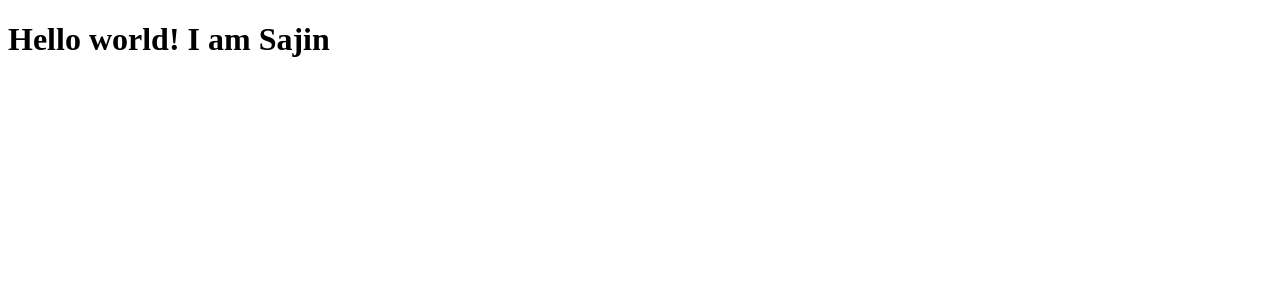
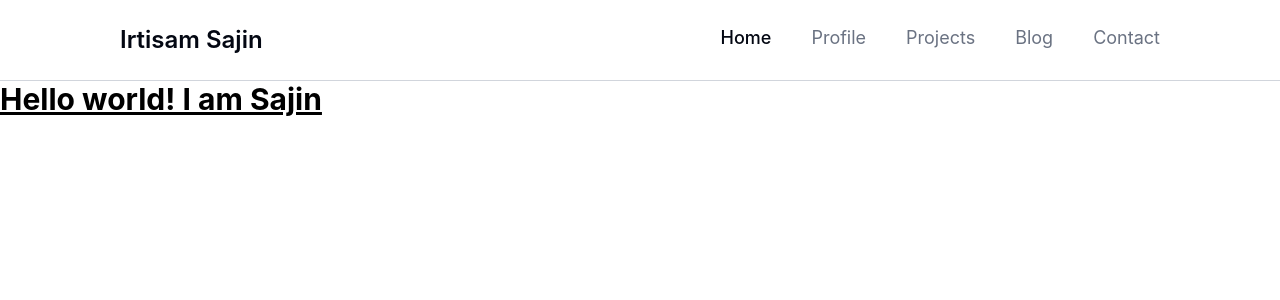
Before and after one commit to irtisamsajin/irtisamsajin.github.io, a React (Vite) app: page /#/ in a window 1280 px wide. Shown: the top 300 px of the page. Built offline with nearby package versions, Linux system fonts and the light colour scheme.

Commit message:
Navbar initial version

```diff
--- /dev/null
+++ b/src/Components/Navbar.jsx
@@ -0,0 +1,23 @@
+import { Link } from "react-router-dom"
+
+function Navbar({activePage}) {
+    return (
+    <>
+    <div className="sticky top-0 flex justify-between px-12 md:px-20 lg:px-30 p-6 opacity-100 border-b-1 border-b-gray-300 bg-white text-gray-950 ">
+        <div>
+            <Link to="/" ><h3 className="text-2xl font-semibold">Irtisam Sajin</h3></Link>
+
+        </div>
+        <div className="flex justify-center gap-1 sm:gap-5 md:gap-6 lg:gap-10 text-lg text-gray-500">
+            <Link to="/" className={`hover:text-gray-950 transition duration-300 ${activePage=='/'?'text-gray-950 font-medium':''}`}>Home</Link>
+            <Link to="/profile" className={`hover:text-gray-950 transition duration-300 ${activePage=='/profile'?'text-gray-950 font-medium':''}`}>Profile</Link>
+            <Link to="/projects" className={`hover:text-gray-950 transition duration-300 ${activePage=='/projects'?'text-gray-950 font-medium':''}`}>Projects</Link>
+            <Link to="/blog" className={`hover:text-gray-950 transition duration-300 ${activePage=='/blog'?'text-gray-950 font-medium':''}`}>Blog</Link>
+            <Link to="/contact" className={`hover:text-gray-950 transition duration-300 ${activePage=='/contact'?'text-gray-950 font-medium':''}`}>Contact</Link>
+        </div>
+    </div>
+    </>
+    )
+}
+
+export default Navbar
--- /dev/null
+++ b/src/index.css
@@ -0,0 +1,7 @@
+@import "tailwindcss";
+
+@custom-variant dark (&:where(.dark, .dark *));
+
+html {
+  overflow-y: scroll;
+}
--- a/src/main.jsx
+++ b/src/main.jsx
@@ -1,6 +1,7 @@
 import { StrictMode } from 'react'
 import { createRoot } from 'react-dom/client'
 import App from './App.jsx'
+import './index.css'
 
 createRoot(document.getElementById('root')).render(
   <StrictMode>
--- a/src/routes/Blog.jsx
+++ b/src/routes/Blog.jsx
@@ -1,7 +1,10 @@
+import Navbar from "../Components/Navbar"
+
 function Blog() {
 
   return (
     <>
+      <Navbar activePage='/blog' />
       Reached Blog
     </>
   )
--- a/src/routes/Contact.jsx
+++ b/src/routes/Contact.jsx
@@ -1,7 +1,10 @@
+import Navbar from "../Components/Navbar"
+
 function Contact() {
 
   return (
     <>
+      <Navbar activePage='/contact' />
       Reached Contact
     </>
   )
--- a/src/routes/Home.jsx
+++ b/src/routes/Home.jsx
@@ -1,10 +1,13 @@
+import Navbar from "../Components/Navbar"
+
 function Home() {
 
   return (
     <>
+      <Navbar activePage='/' />
       <h1 className="text-3xl font-bold underline">
-    Hello world! I am Sajin
-  </h1>
+        Hello world! I am Sajin
+      </h1>
     </>
   )
 }
--- a/src/routes/Profile.jsx
+++ b/src/routes/Profile.jsx
@@ -1,7 +1,10 @@
+import Navbar from "../Components/Navbar"
+
 function Profile() {
 
   return (
     <>
+      <Navbar activePage='/profile' />
       Reached Profile
     </>
   )
--- a/src/routes/Projects.jsx
+++ b/src/routes/Projects.jsx
@@ -1,7 +1,10 @@
+import Navbar from "../Components/Navbar"
+
 function Projects() {
 
   return (
     <>
+      <Navbar activePage='/projects' />
       Reached Projects
     </>
   )
```
Also changed, not shown: src/App.css (deleted).
